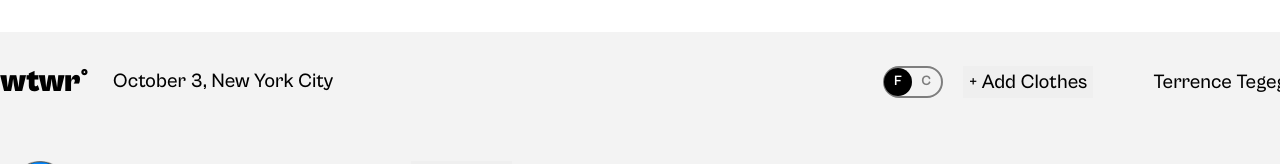
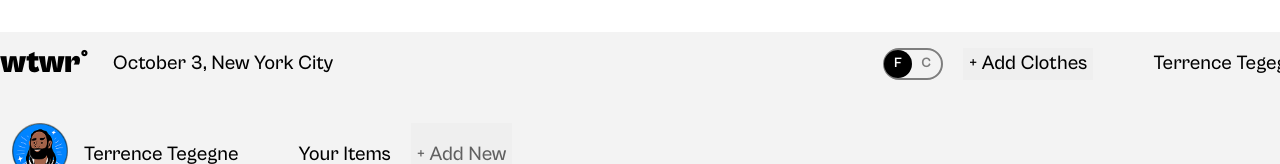
Before and after one commit to akshayk423/se_project_react, a React (Vite) app: page /profile in a window 1280 px wide. Shown: the top 164 px of the page. Built offline with nearby package versions, Linux system fonts and the light colour scheme; no server answers; data requests are answered from the project's data file.

Commit message:
fixed routes

```diff
--- a/src/components/App/App.jsx
+++ b/src/components/App/App.jsx
@@ -128,22 +128,49 @@ function App() {
             value={{ currentTemperatureUnit, handleTemperatureUnitToggle }}
           >
             <div className="page__content">
-              <Header
-                handleAddGarment={handleAddGarment}
-                city={weatherData.city}
-              />
               <Routes>
                 <Route
                   path={`/`}
-                  element={<Main weatherData={weatherData} />}
+                  element={
+                    <>
+                      <Header
+                        handleAddGarment={handleAddGarment}
+                        city={weatherData.city}
+                      />
+                      <Main weatherData={weatherData} />
+                      <Footer />
+                    </>
+                  }
                 />
 
-                <Route path={`*`} element={<PageNotFound />} />
+                <Route
+                  path={`*`}
+                  element={
+                    <>
+                      <Header
+                        handleAddGarment={handleAddGarment}
+                        city={weatherData.city}
+                      />
+                      <PageNotFound />
+                      <Footer />
+                    </>
+                  }
+                />
 
-                <Route path={`/profile`} element={<Profile />} />
+                <Route
+                  path={`/profile`}
+                  element={
+                    <>
+                      <Header
+                        handleAddGarment={handleAddGarment}
+                        city={weatherData.city}
+                      />
+                      <Profile />
+                      <Footer />
+                    </>
+                  }
+                />
               </Routes>
-
-              <Footer />
             </div>
 
             <AddItemModal
--- a/src/components/Header/Header.css
+++ b/src/components/Header/Header.css
@@ -10,6 +10,8 @@
   margin-right: 24px;
   cursor: pointer;
   transition: all 1s;
+  text-decoration: none;
+  color: inherit;
 }
 
 .header__logo:hover {
@@ -50,6 +52,8 @@
   gap: 12px;
   margin-left: 20px;
   cursor: pointer;
+  text-decoration: none;
+  color: inherit;
 }
 
 .header__username {
--- a/src/components/Header/Header.jsx
+++ b/src/components/Header/Header.jsx
@@ -2,7 +2,7 @@ import "./Header.css";
 import avatar from "../../assets/Avatar.png";
 import "../ToggleSwitch/ToggleSwitch.jsx";
 import ToggleSwitch from "../ToggleSwitch/ToggleSwitch.jsx";
-import { useNavigate } from "react-router-dom";
+import { Link, useNavigate } from "react-router-dom";
 
 const currentDate = new Date().toLocaleString("default", {
   month: "long",
@@ -15,9 +15,9 @@ function Header({ handleAddGarment, city }) {
   const navigate = useNavigate();
   return (
     <header className="header">
-      <p className="header__logo" onClick={() => navigate("/")}>
+      <Link className="header__logo" to="/">
         wtwr°
-      </p>
+      </Link>
       <p className="header__date-and-location">
         {currentDate}, {city}
       </p>
@@ -32,13 +32,10 @@ function Header({ handleAddGarment, city }) {
         </button>
       </div>
 
-      <div
-        className="header__user-container"
-        onClick={() => navigate("/profile")}
-      >
+      <Link className="header__user-container" to="/profile">
         <p className="header__username">{username}</p>
         <img src={avatar} alt="user avatar" className="header__avatar" />
-      </div>
+      </Link>
     </header>
   );
 }
```
